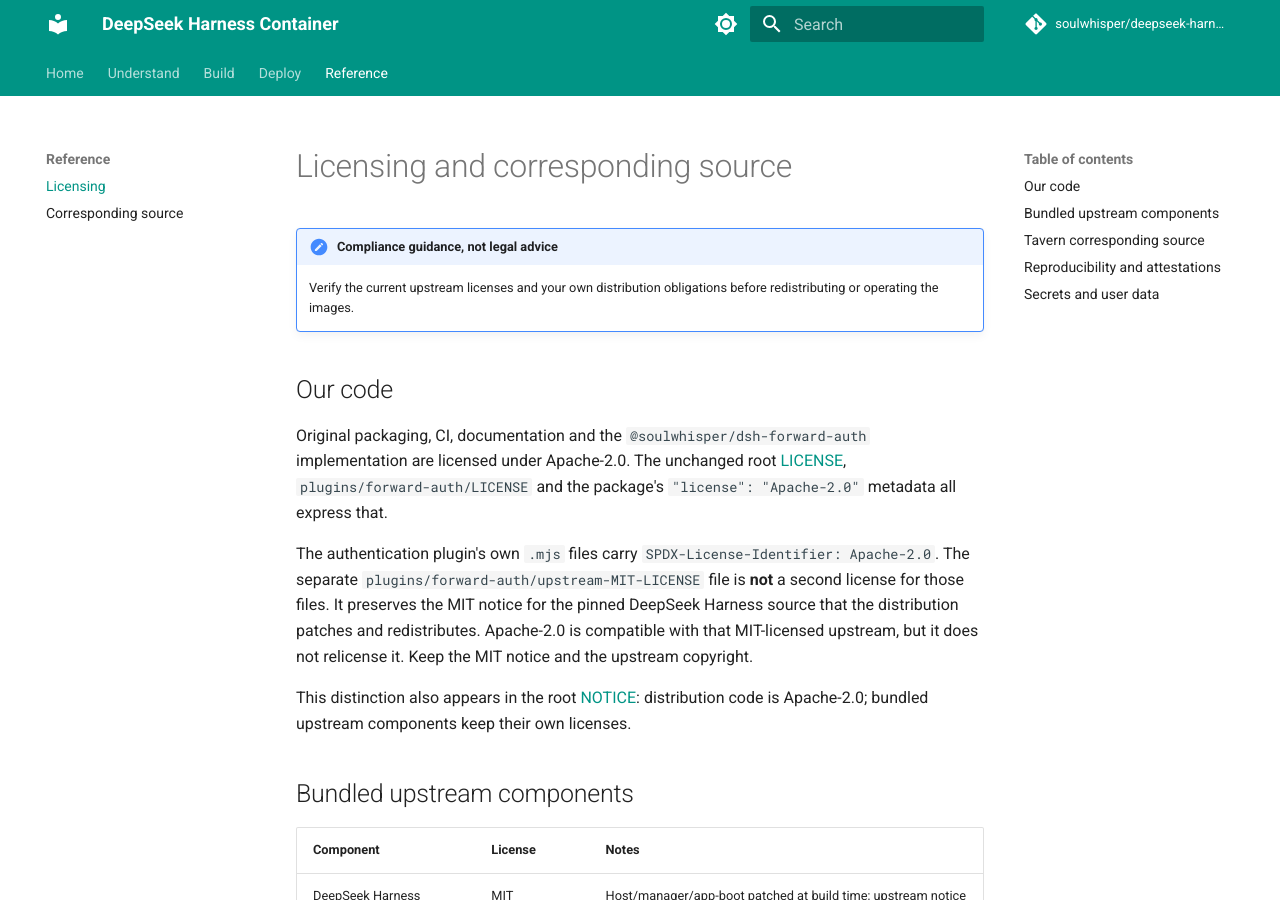
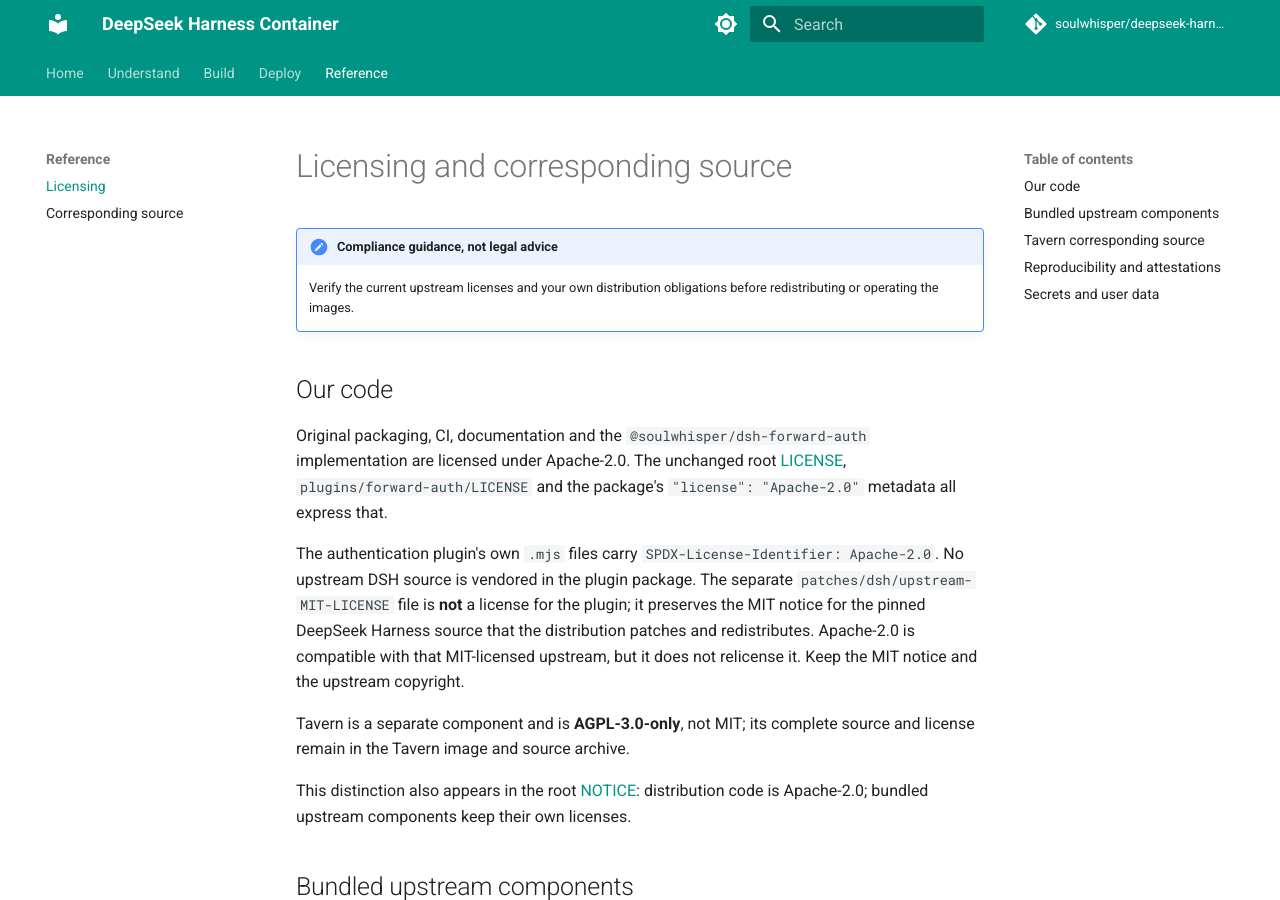
Before and after one commit to soulwhisper/deepseek-harness-container, an MkDocs documentation site: the page built from docs/regulations.md, in a window 1280 px wide and 900 px high. Built offline with MkDocs 1.6.1 and Material for MkDocs 9.7.7, drawn with Linux system fonts in a browser that asks for light colours; comment, search, counter and statistics services are not loaded.

Commit message:
fix(licensing): move upstream DSH notice out of forward-auth

```diff
--- a/docs/regulations.md
+++ b/docs/regulations.md
@@ -13,12 +13,15 @@ implementation are licensed under Apache-2.0. The unchanged root
 `"license": "Apache-2.0"` metadata all express that.
 
 The authentication plugin's own `.mjs` files carry
-`SPDX-License-Identifier: Apache-2.0`. The separate
-`plugins/forward-auth/upstream-MIT-LICENSE` file is **not** a second license for
-those files. It preserves the MIT notice for the pinned DeepSeek Harness source
-that the distribution patches and redistributes. Apache-2.0 is compatible with
-that MIT-licensed upstream, but it does not relicense it. Keep the MIT notice and
-the upstream copyright.
+`SPDX-License-Identifier: Apache-2.0`. No upstream DSH source is vendored in the
+plugin package. The separate `patches/dsh/upstream-MIT-LICENSE` file is **not**
+a license for the plugin; it preserves the MIT notice for the pinned DeepSeek
+Harness source that the distribution patches and redistributes. Apache-2.0 is
+compatible with that MIT-licensed upstream, but it does not relicense it. Keep
+the MIT notice and the upstream copyright.
+
+Tavern is a separate component and is **AGPL-3.0-only**, not MIT; its complete
+source and license remain in the Tavern image and source archive.
 
 This distinction also appears in the root
 [NOTICE](https://github.com/soulwhisper/deepseek-harness-container/blob/main/NOTICE): distribution code
```
Also changed, not shown: 6 other files.
